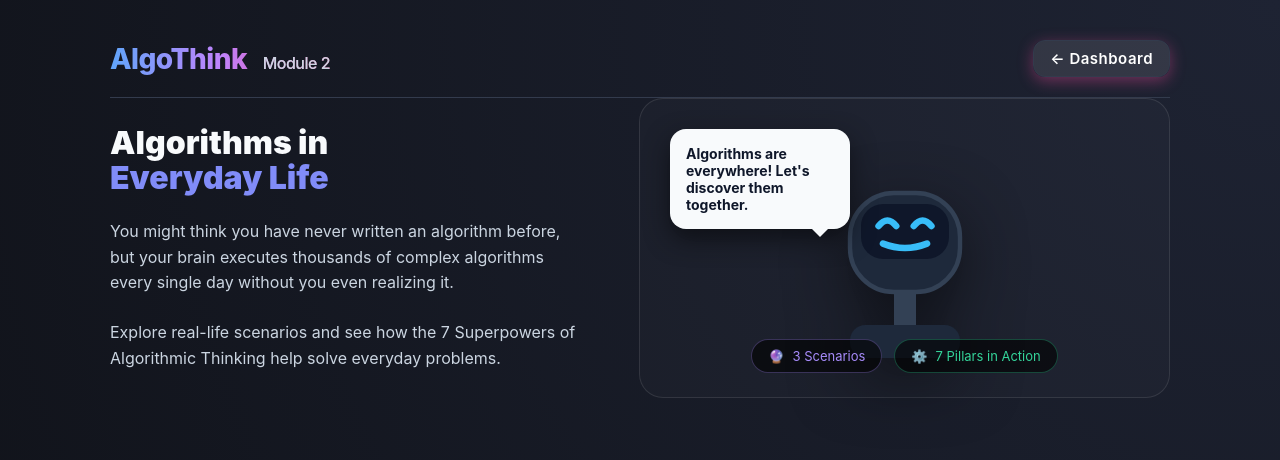
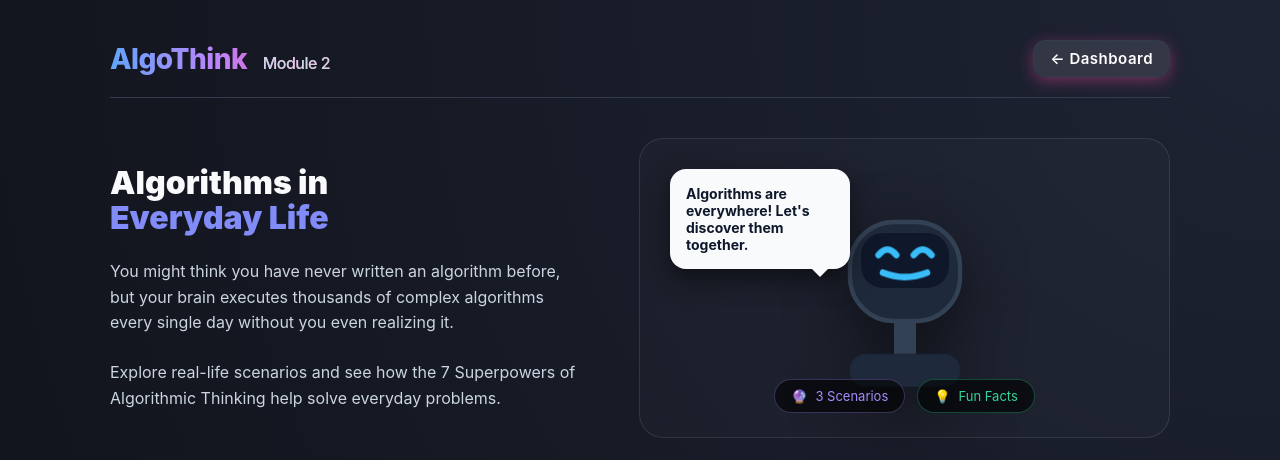
Before and after one commit to SPP-2005/AlgoThink1, a Next.js app: page /course/module-2 in a window 1280 px wide. Shown: the top 460 px of the page. Built offline with nearby package versions, Linux system fonts and the light colour scheme.

Commit message:
feat: create Module 2 interactive page for algorithm visualization scenarios

```diff
--- a/app/course/module-2/page.js
+++ b/app/course/module-2/page.js
@@ -102,7 +102,18 @@ export default function Module2() {
             </header>
 
             {/* Hero Section */}
-            <div style={{ display: 'flex', gap: '60px', marginBottom: '60px', alignItems: 'center' }}>
+            <style>{`
+                @keyframes float {
+                    0% { transform: translateY(0px); }
+                    50% { transform: translateY(-12px); }
+                    100% { transform: translateY(0px); }
+                }
+                @keyframes blink {
+                    0%, 96%, 98% { opacity: 1; }
+                    97% { opacity: 0; }
+                }
+            `}</style>
+            <div style={{ display: 'flex', gap: '60px', marginTop: '40px', marginBottom: '60px', alignItems: 'center' }}>
                 <div style={{ flex: 1 }}>
                     <h1 style={{ fontSize: '56px', fontWeight: '900', marginBottom: '24px', lineHeight: '1.1' }}>
                         Algorithms in<br/>
@@ -121,18 +132,20 @@ export default function Module2() {
                         <div style={{ position: 'absolute', bottom: '-8px', right: '20px', width: '0', height: '0', borderLeft: '10px solid transparent', borderRight: '10px solid transparent', borderTop: '10px solid #f8fafc' }}></div>
                     </div>
                     {/* Abstract SVG Robot Representation */}
-                    <svg width="220" height="220" viewBox="0 0 100 100" style={{ filter: 'drop-shadow(0px 20px 30px rgba(0,0,0,0.5))' }}>
+                    <svg width="220" height="220" viewBox="0 0 100 100" style={{ filter: 'drop-shadow(0px 20px 30px rgba(0,0,0,0.5))', animation: 'float 4s ease-in-out infinite' }}>
                         <rect x="25" y="25" width="50" height="45" rx="20" fill="#1e293b" stroke="#334155" strokeWidth="2" />
                         <rect x="30" y="30" width="40" height="25" rx="10" fill="#0f172a" />
+                        <g style={{ animation: 'blink 4s infinite' }}>
                             <path d="M 38 40 Q 42 35 46 40" stroke="#38bdf8" strokeWidth="3" fill="none" strokeLinecap="round" />
                             <path d="M 54 40 Q 58 35 62 40" stroke="#38bdf8" strokeWidth="3" fill="none" strokeLinecap="round" />
+                        </g>
                         <path d="M 40 48 Q 50 52 60 48" stroke="#38bdf8" strokeWidth="3" fill="none" strokeLinecap="round" />
                         <rect x="45" y="70" width="10" height="15" fill="#334155" />
                         <rect x="25" y="85" width="50" height="15" rx="7" fill="#1e293b" />
                     </svg>
                     <div style={{ position: 'absolute', bottom: '24px', display: 'flex', gap: '12px' }}>
                         <div style={{ background: 'rgba(0,0,0,0.6)', padding: '8px 16px', borderRadius: '20px', fontSize: '13px', color: '#a78bfa', display: 'flex', alignItems: 'center', gap: '8px', border: '1px solid rgba(167, 139, 250, 0.3)' }}><span>🔮</span> 3 Scenarios</div>
-                        <div style={{ background: 'rgba(0,0,0,0.6)', padding: '8px 16px', borderRadius: '20px', fontSize: '13px', color: '#34d399', display: 'flex', alignItems: 'center', gap: '8px', border: '1px solid rgba(52, 211, 153, 0.3)' }}><span>⚙️</span> 7 Pillars in Action</div>
+                        <div style={{ background: 'rgba(0,0,0,0.6)', padding: '8px 16px', borderRadius: '20px', fontSize: '13px', color: '#34d399', display: 'flex', alignItems: 'center', gap: '8px', border: '1px solid rgba(52, 211, 153, 0.3)' }}><span>💡</span> Fun Facts</div>
                     </div>
                 </div>
             </div>
@@ -357,6 +370,9 @@ export default function Module2() {
                         </div>
                     </div>
                 )}
+            </div>
+        )}
+        </div>
 
         <div style={{ display: 'flex', justifyContent: 'space-between', marginTop: '60px' }}>
             <Link href="/course/module-1" className="btn btn-secondary">
@@ -366,9 +382,7 @@ export default function Module2() {
                 Proceed to Module 3 →
             </Link>
         </div>
-            </div>
-        )}
-        </div>
+
         </main>
     );
 }
```
Lines whose indentation alone changed are shown as unchanged.
